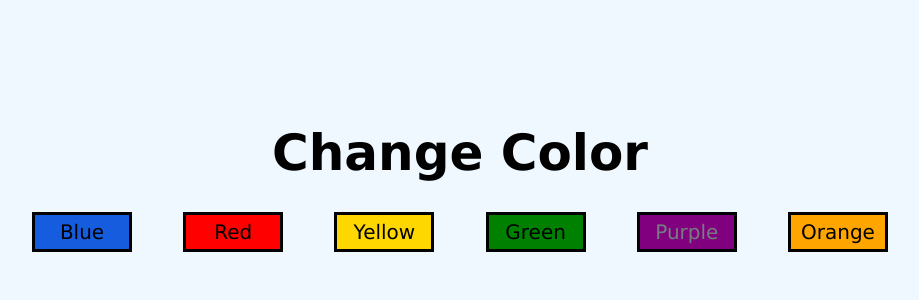
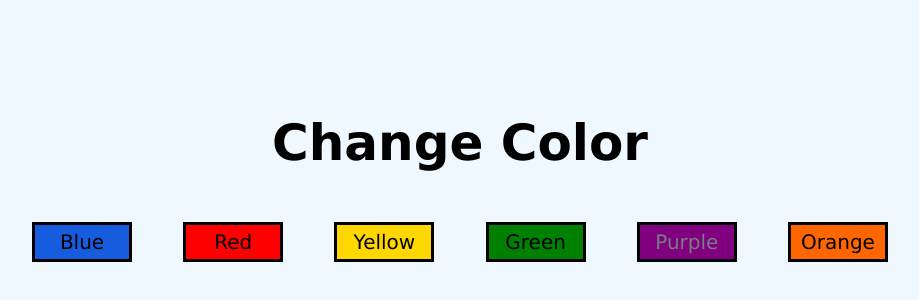
Before and after one commit to aprameyaneopane/JsPracticeExerecises, a plain HTML site: page ChangeColor/index.html in a window 1280 px wide. Shown: the part 172-472 px from the top of the page, without its empty margins (180-1099 px from the left). Drawn offline with Linux system fonts and the light colour scheme.

Commit message:
minor chan ges

```diff
--- a/ChangeColor/main.js
+++ b/ChangeColor/main.js
@@ -30,7 +30,7 @@ function colorChanger() {
     }
 
     orange.onclick = function () {
-        element.style.color = "orange";
+        element.style.color = "rgb(255, 102, 0)";
     }
 
 }
--- a/ChangeColor/style.css
+++ b/ChangeColor/style.css
@@ -25,7 +25,7 @@ body{
     flex-direction: column;
     align-items: center;
     justify-content: center;
-    gap: 30px;
+    gap: 50px;
 }
 
 .buttons{
@@ -93,7 +93,7 @@ body{
 }
 
 .orange{
-    background-color: orange;
+    background-color: rgb(255, 102, 0);
     border: 3px solid black;
     transition: 0.3s;
 }
```
